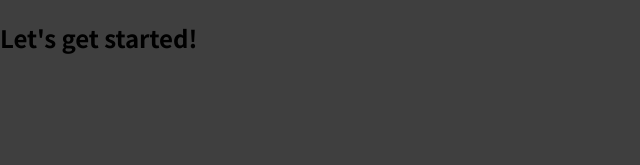
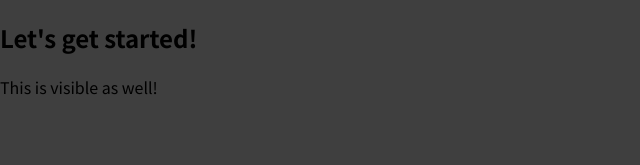
Before and after one commit to codesgoodman/expense-tracker, a JavaScript app: page / in a window 1280 px wide. Shown: the top 165 px of the page, without its empty margins (0-640 px from the left). Built offline with nearby package versions, Linux system fonts and the light colour scheme.

Commit message:
add p in app component

```diff
--- a/src/App.js
+++ b/src/App.js
@@ -2,6 +2,7 @@ function App() {
   return (
     <div>
       <h2>Let's get started!</h2>
+      <p>This is visible as well!</p>
     </div>
   );
 }
```
